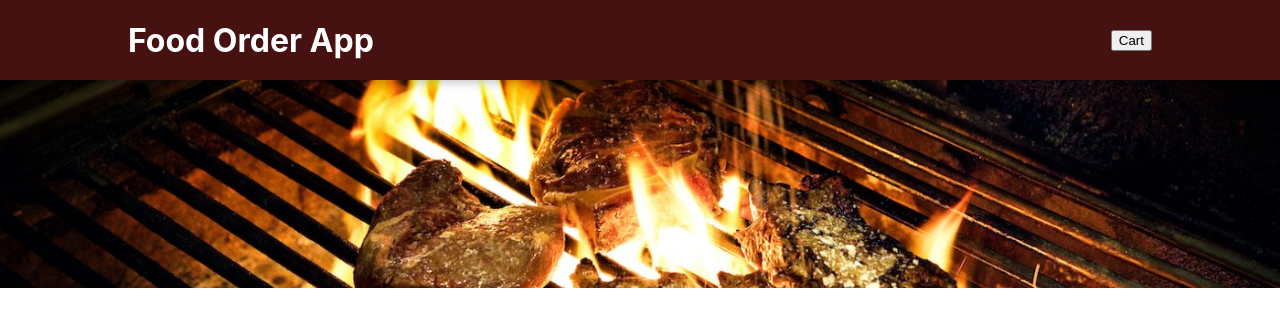
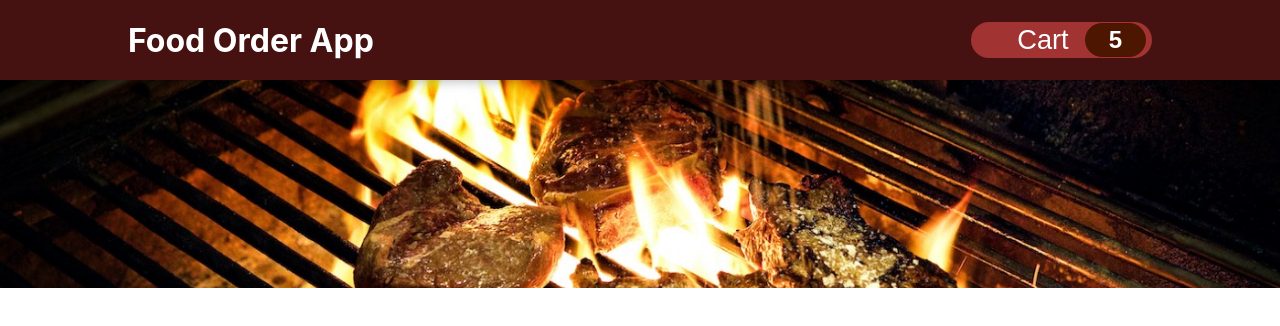
Before and after one commit to michael-ryk/p-food-order, a React (Create React App) app: page / in a window 1280 px wide. Shown: the top 326 px of the page. Built offline with nearby package versions, Linux system fonts and the light colour scheme.

Commit message:
Add cart button

```diff
--- a/src/components/Layout/Header.jsx
+++ b/src/components/Layout/Header.jsx
@@ -1,14 +1,15 @@
 import classes from './Header.module.css';
 import coverImage from '../../assets/cover.jpg'
+import HeaderCartButton from './HeaderCartButton';
 
 const Header = props => {
   return <>
     <header className={classes.header}>
       <h1>Food Order App</h1>
-      <button>Cart</button>
+      <HeaderCartButton />
     </header>
     <div className={classes['main-image']}>
-      <img src={coverImage} alt='cover image'/>
+      <img src={coverImage} alt='cover'/>
     </div>
   </>
 };
--- /dev/null
+++ b/src/components/Layout/HeaderCartButton.jsx
@@ -0,0 +1,15 @@
+import classes from './HeaderCartButton.module.css';
+
+const HeaderCartButton = props => {
+
+  return (
+    <button className={classes.button}>
+      <span className={classes.icon}></span>
+      <span>Cart</span>
+      <span className={classes.badge}>5</span>
+    </button>
+  )
+
+}
+
+export default HeaderCartButton;
--- /dev/null
+++ b/src/components/Layout/HeaderCartButton.module.css
@@ -0,0 +1,32 @@
+.button {
+  cursor: pointer;
+  border: none;
+  font-size: 1.7rem;
+  color: white;
+  background-color: #A13333;
+  padding: 1.5rem, 3rem;
+  display: flex;
+  justify-content: space-around;
+  align-items: center;
+  border-radius: 20px;
+}
+
+.button:hover,
+.button:active {
+  background-color: #040303;
+}
+
+.icon {
+  width: 1.5rem;
+  height: 1.5rem;
+  margin-right: 1rem;
+}
+
+.badge {
+  background-color: #4d1601;
+  font-size: 1.5rem;
+  margin-left: 1rem;
+  padding: 0.2rem 1.5rem;
+  border-radius: 20px;
+  font-weight: bold;
+}
```
